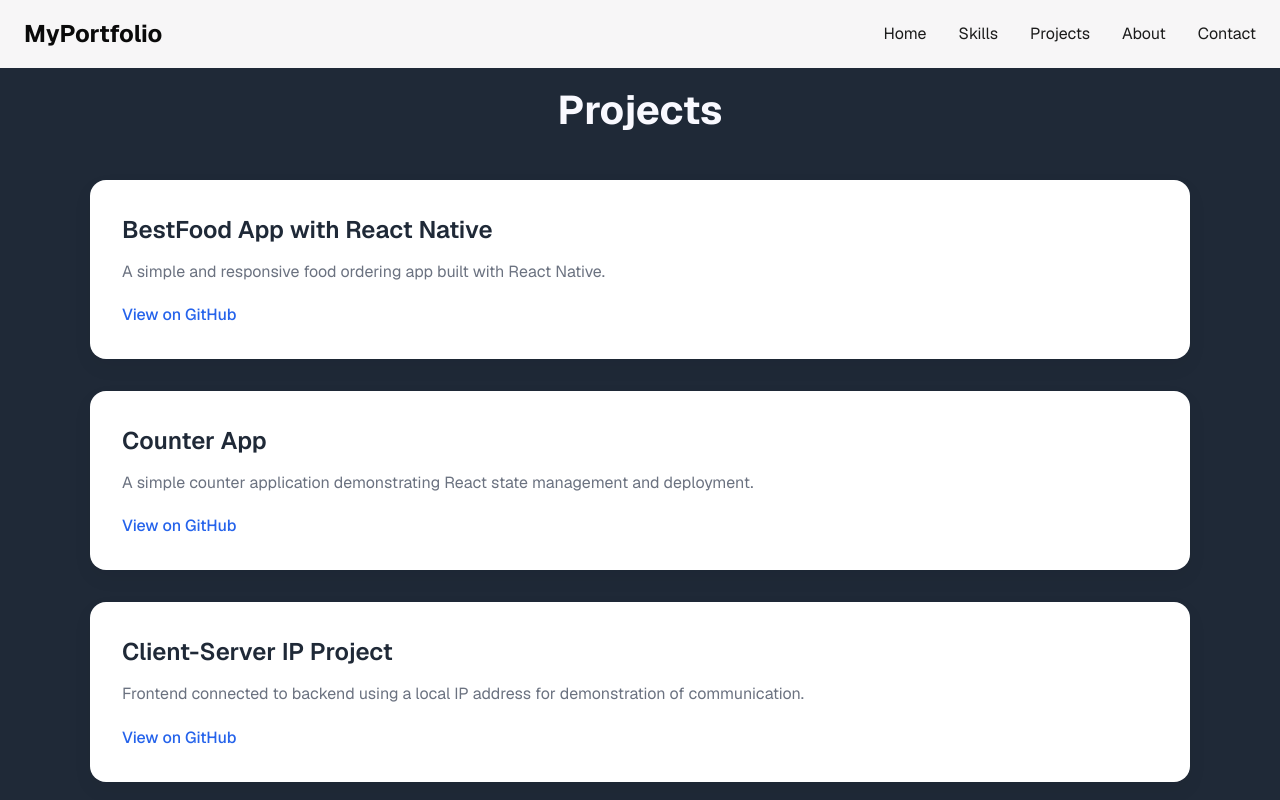
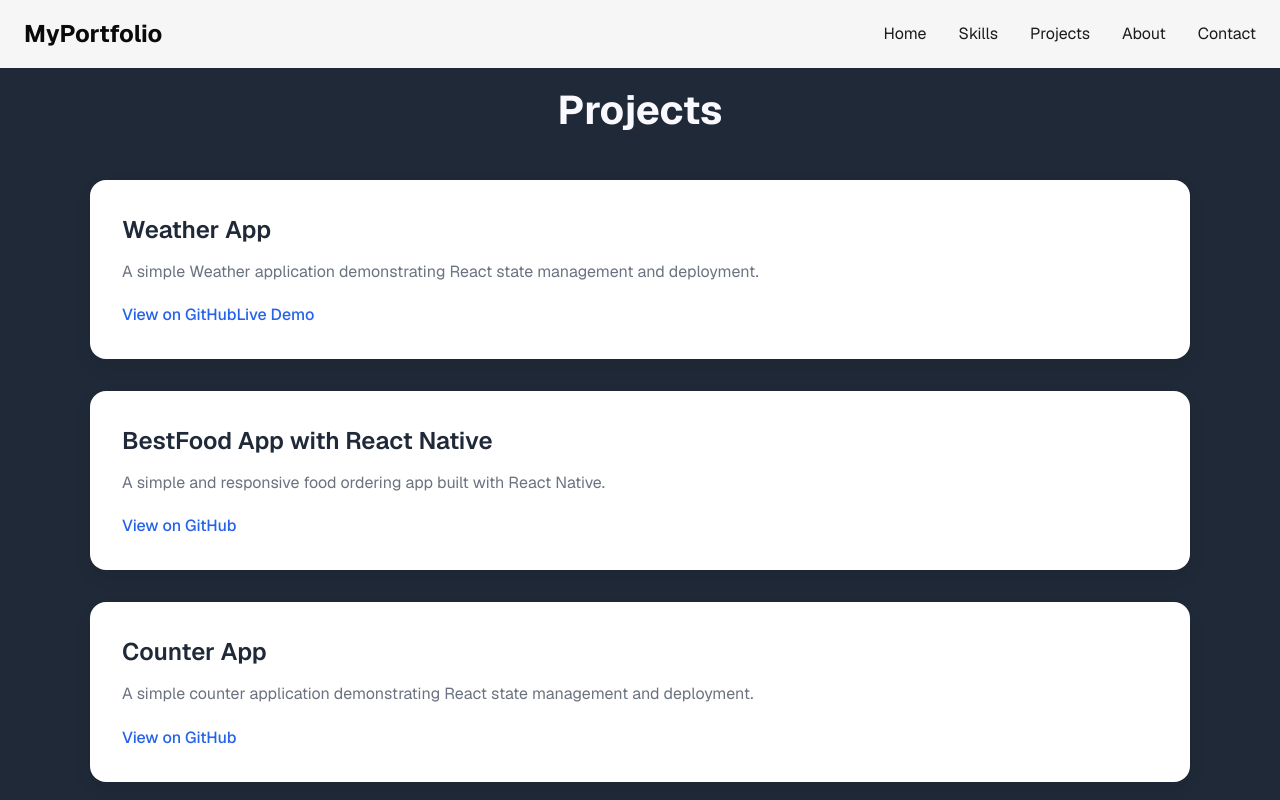
Before and after one commit to rehankhimani/My-React-Portfolio, a Next.js app: page /projects in a window 1280 px wide. Shown: the top 800 px of the page. Built offline with nearby package versions, Linux system fonts and the light colour scheme.

Commit message:
update project

```diff
--- a/src/components/project.tsx
+++ b/src/components/project.tsx
@@ -7,6 +7,31 @@ export default function Projects() {
     <section className="projects-section" id="projects">
       <h2 className="projects-heading">Projects</h2>
       <div className="projects-grid">
+        <div className="project-card">
+  <h3 className="project-title">Weather App</h3>
+  <p className="project-description">
+    A simple Weather application demonstrating React state management and deployment.
+  </p>
+  <div className="project-links">
+    <a
+      href="https://github.com/rehankhimani/Weather-app_byReact"
+      className="project-link"
+      target="_blank"
+      rel="noopener noreferrer"
+    >
+      View on GitHub
+    </a>
+    <a
+      href="https://weather-app-by-react-nine.vercel.app/"
+      className="project-link"
+      target="_blank"
+      rel="noopener noreferrer"
+    >
+      Live Demo
+    </a>
+  </div>
+</div>
+
         <div className="project-card">
           <h3 className="project-title">BestFood App with React Native</h3>
           <p className="project-description">
```
